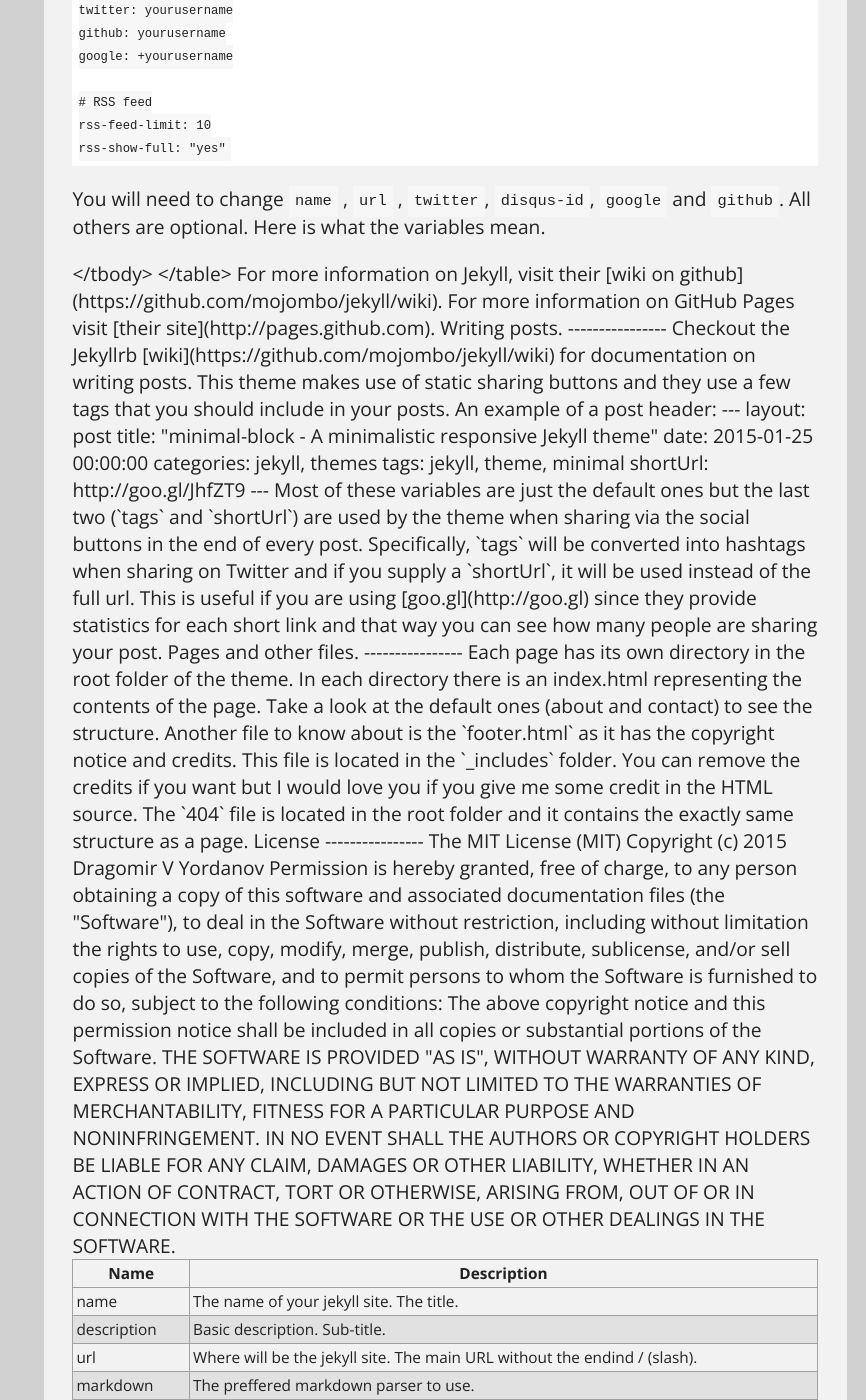
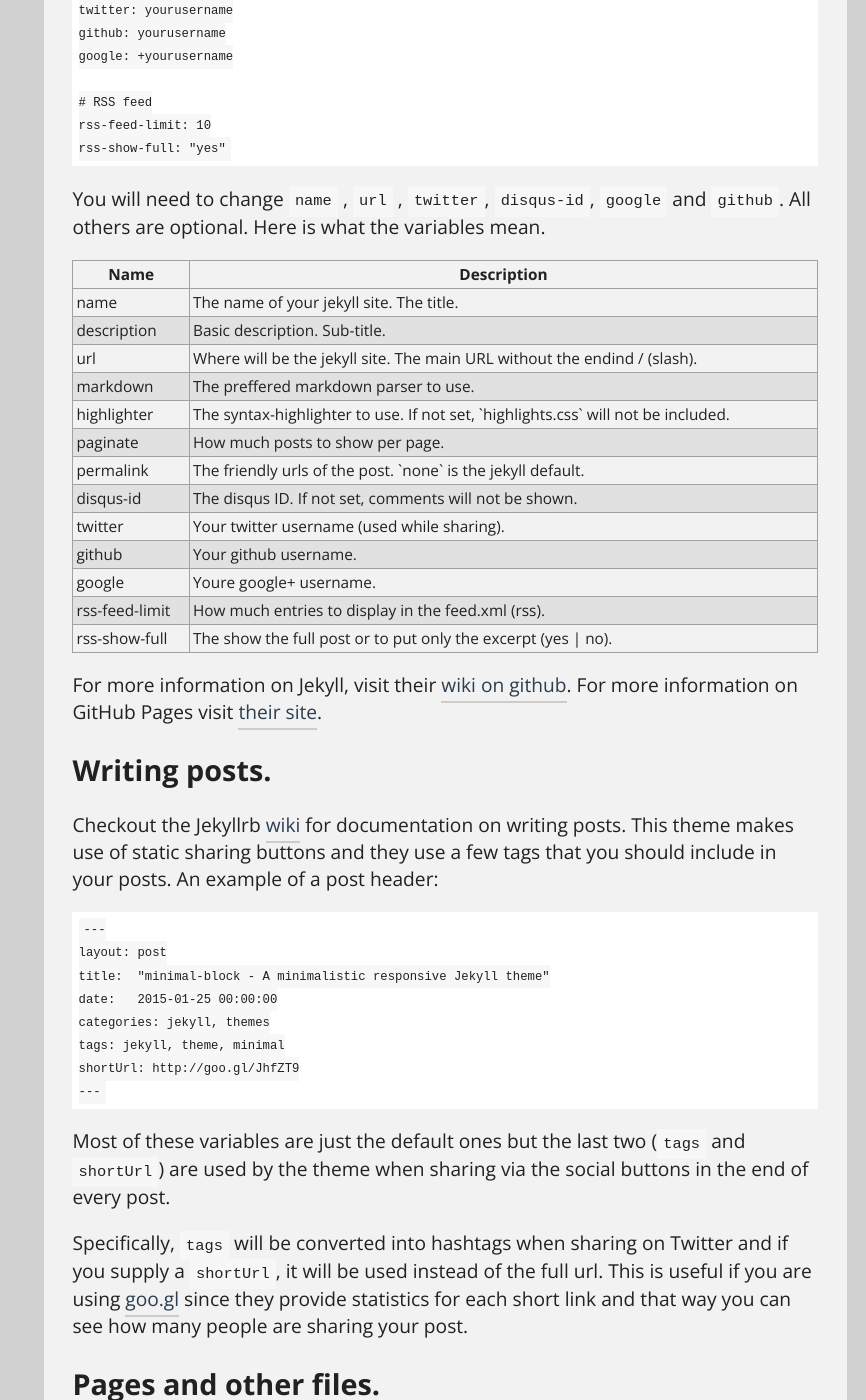
Before and after one commit to drvy/minimal-block, a Jekyll site: the page built from _posts/2015-01-03-minimal-block-jekyll.md, in a window 1280 px wide and 1400 px high, scrolled down 1898 px. Shown: the whole window, without its empty margins (414-1280 px from the left). Built offline with Jekyll 4.4.1, drawn with Linux system fonts in a browser that asks for light colours; comment, search, counter and statistics services are not loaded; some of the changed lines change nothing that is shown; some of the changed text lies outside the part shown.

Commit message:
Markdown table fix
I uploaded this template to github-pages and the table did not load correctly. This fixes that problem.

```diff
--- a/_posts/2015-01-03-minimal-block-jekyll.md
+++ b/_posts/2015-01-03-minimal-block-jekyll.md
@@ -78,7 +78,7 @@
     <tr><td>github</td><td>Your github username.</td></tr>
     <tr><td>google</td><td>Youre google+ username.</td></tr>
     <tr><td>rss-feed-limit</td><td>How much entries to display in the feed.xml (rss).</td></tr>
-    <tr><td>rss-show-full</td><td>The show the full post or to put only the excerpt (yes | no).</td>
+    <tr><td>rss-show-full</td><td>The show the full post or to put only the excerpt (yes | no).</td></tr>
 </tbody>
 </table>
 
```
